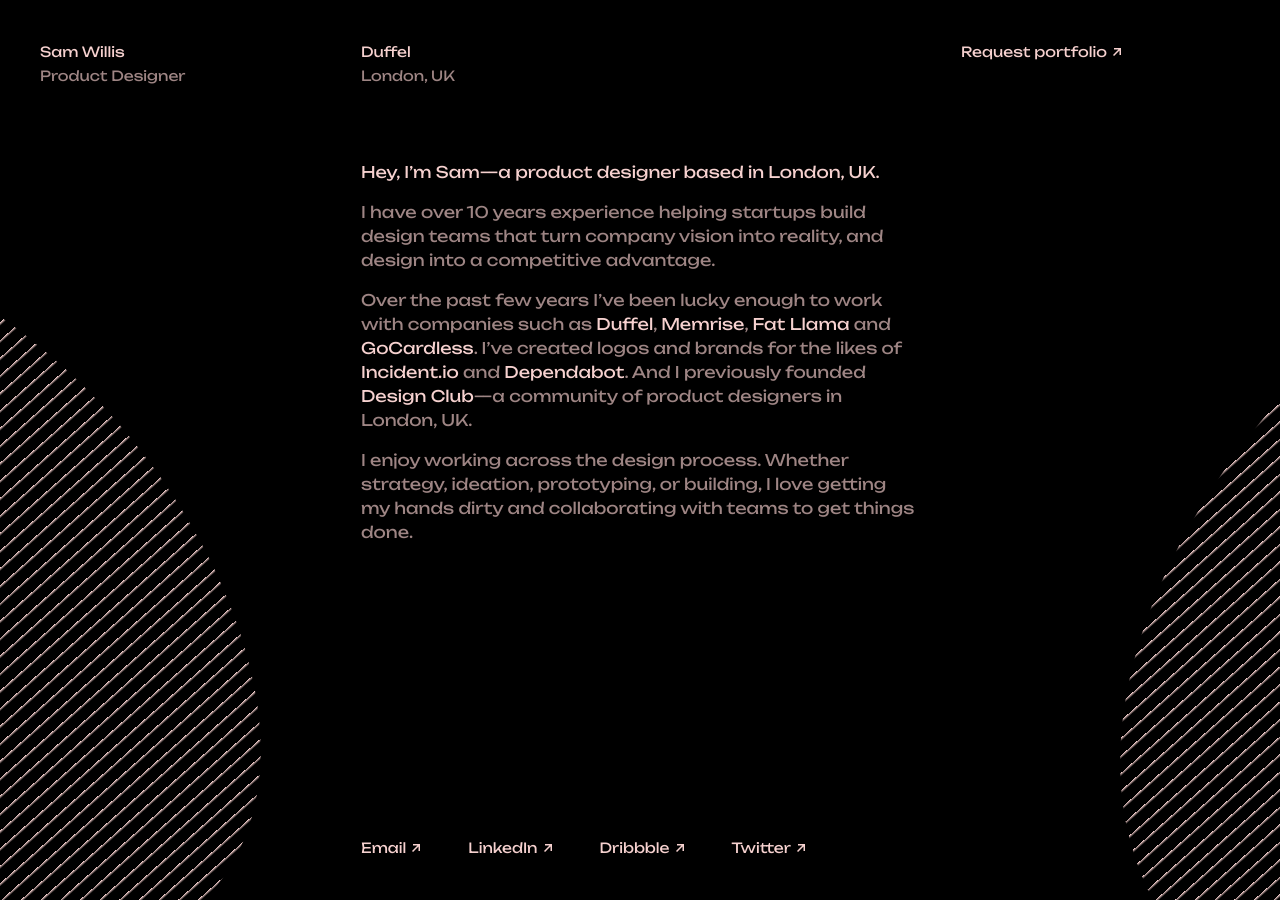
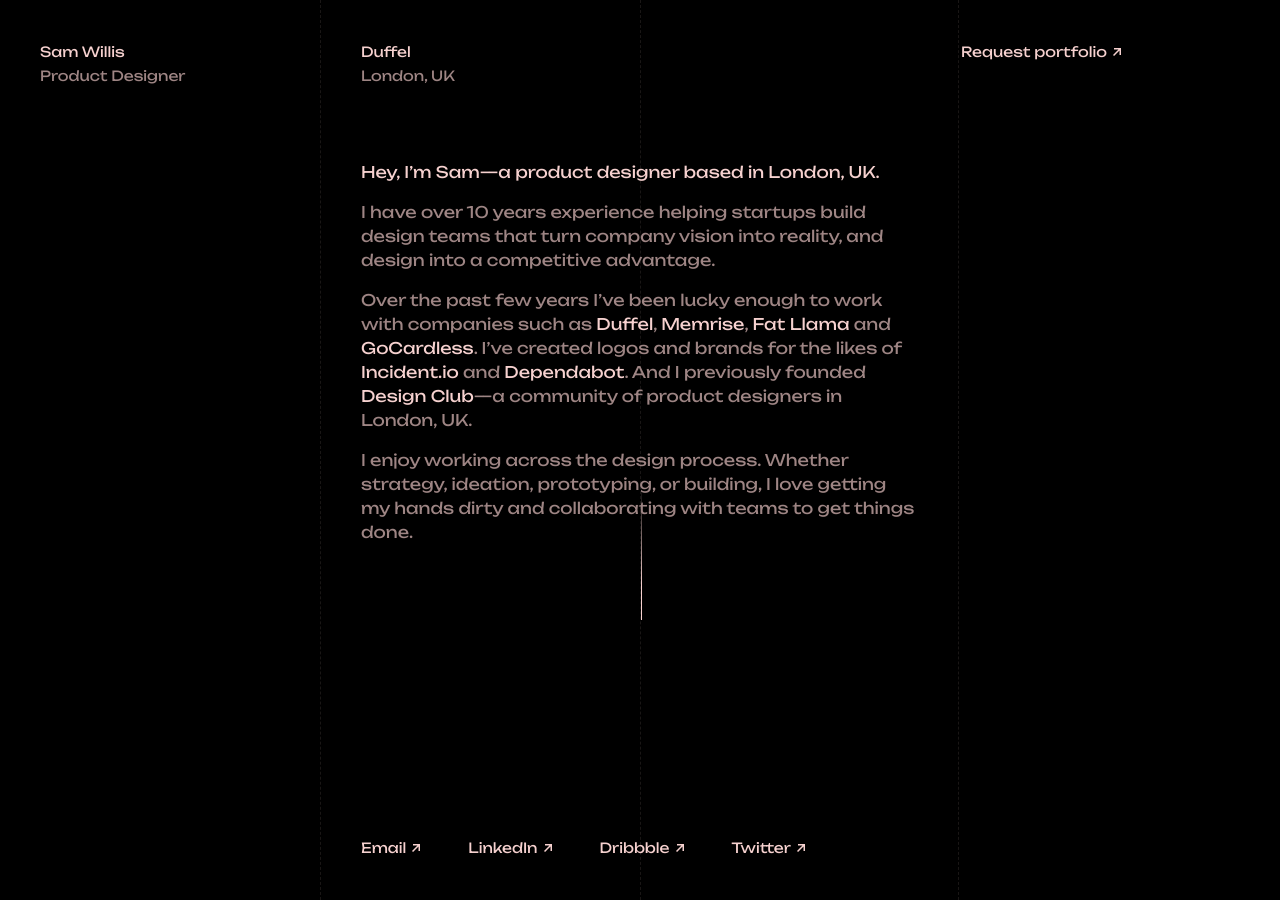
Before and after one commit to swillis/samwillis-site, a Jekyll site: the page built from index.markdown, in a window 1280 px wide. Built offline with Jekyll 4.4.1, drawn with Linux system fonts in a browser that asks for light colours.

Commit message:
animated lines

```diff
--- a/_includes/_main.html
+++ b/_includes/_main.html
@@ -22,21 +22,21 @@
 
   <div class="main">
     <div class="column small">
-      <div class="blob-container-left">
+      <!-- <div class="blob-container-left">
         <svg class="blob" viewBox="0 0 500 500" xmlns="http://www.w3.org/2000/svg">
             <g transform="translate(250,250)">
                 <defs>
                     <linearGradient id="Stripey-1" spreadMethod='repeat' x1='1%' y1='1%' x2='0'>
                         <stop stop-color='#000' stop-opacity='0'/>
-                        <stop offset='.8' stop-color='#000' stop-opacity='0'/>
-                        <stop offset='.8' stop-color='#000'/>
+                        <stop offset='0.9' stop-color='#000' stop-opacity='0'/>
+                        <stop offset='0.9' stop-color='#000'/>
                         <stop offset='1' stop-color='#f6d1cf'/>
                     </linearGradient>
                 </defs>
                 <path id="morph" stroke="none" stroke-width="0" d="M161.23691003228475,-142.91547838970675C181.22293223201214,-103.52046591026897,150.56953271518822,-38.07519551682116,132.17827658263366,25.22354638199265C113.78702045007908,88.52228828080645,107.65790770179386,149.67450168498627,78.41569906755855,164.33349172080008C49.17349043332327,178.9924817566139,-3.181814086862076,147.15824842406178,-56.01312467781069,120.21665030992501C-108.8444352687593,93.27505219578826,-162.15175193047116,71.2260893000669,-187.94767695994662,24.05229400148208C-213.74360198942205,-23.12150129710275,-212.02813538666103,-95.42012899855102,-176.1182906212972,-138.44965006594194C-140.20844585593338,-181.47917113333287,-70.10422292796669,-195.23958556666642,0.2606104941560024,-195.44741550061937C70.62544391627868,-195.65524543457227,141.25088783255737,-182.3104908691445,161.23691003228475,-142.91547838970675Z"/>
             </g>
         </svg>
-      </div>
+      </div> -->
     </div>
     <div class="column centre">
       <div class="blurb">
@@ -53,36 +53,46 @@
       </div>
     </div>
     <div class="column small">
-      <div class="blob-container-right">
+      <!-- <div class="gradient"></div> -->
+
+
+      <!-- <div class="blob-container-right">
         <svg class="blob" viewBox="0 0 500 500" xmlns="http://www.w3.org/2000/svg">
             <g transform="translate(250,250)">
                 <defs>
                     <linearGradient id="Stripey-1" spreadMethod='repeat' x1='1%' y1='1%' x2='0'>
                         <stop stop-color='#000' stop-opacity='0'/>
-                        <stop offset='.8' stop-color='#000' stop-opacity='0'/>
-                        <stop offset='.8' stop-color='#000'/>
+                        <stop offset='0.9' stop-color='#000' stop-opacity='0'/>
+                        <stop offset='0.9' stop-color='#000'/>
                         <stop offset='1' stop-color='#f6d1cf'/>
                     </linearGradient>
                 </defs>
                 <path id="morph" stroke="none" stroke-width="0" d="M161.23691003228475,-142.91547838970675C181.22293223201214,-103.52046591026897,150.56953271518822,-38.07519551682116,132.17827658263366,25.22354638199265C113.78702045007908,88.52228828080645,107.65790770179386,149.67450168498627,78.41569906755855,164.33349172080008C49.17349043332327,178.9924817566139,-3.181814086862076,147.15824842406178,-56.01312467781069,120.21665030992501C-108.8444352687593,93.27505219578826,-162.15175193047116,71.2260893000669,-187.94767695994662,24.05229400148208C-213.74360198942205,-23.12150129710275,-212.02813538666103,-95.42012899855102,-176.1182906212972,-138.44965006594194C-140.20844585593338,-181.47917113333287,-70.10422292796669,-195.23958556666642,0.2606104941560024,-195.44741550061937C70.62544391627868,-195.65524543457227,141.25088783255737,-182.3104908691445,161.23691003228475,-142.91547838970675Z"/>
             </g>
         </svg>
-      </div>
+      </div> -->
     </div>
   </div>
-  <div class="blob-container-centre">
+  <!-- <div class="blob-container-centre">
     <svg class="blob" viewBox="0 0 500 500" xmlns="http://www.w3.org/2000/svg">
         <g transform="translate(250,250)">
             <defs>
                 <linearGradient id="Stripey-2" spreadMethod='repeat' x1='1%' y1='1%' x2='0'>
                     <stop stop-color='#000' stop-opacity='0'/>
-                    <stop offset='.8' stop-color='#000' stop-opacity='0'/>
-                    <stop offset='.8' stop-color='#000'/>
+                    <stop offset='0.9' stop-color='#000' stop-opacity='0'/>
+                    <stop offset='0.9' stop-color='#000'/>
                     <stop offset='1' stop-color='#f6d1cf'/>
                 </linearGradient>
             </defs>
             <path id="morph" stroke="none" stroke-width="0" d="M161.23691003228475,-142.91547838970675C181.22293223201214,-103.52046591026897,150.56953271518822,-38.07519551682116,132.17827658263366,25.22354638199265C113.78702045007908,88.52228828080645,107.65790770179386,149.67450168498627,78.41569906755855,164.33349172080008C49.17349043332327,178.9924817566139,-3.181814086862076,147.15824842406178,-56.01312467781069,120.21665030992501C-108.8444352687593,93.27505219578826,-162.15175193047116,71.2260893000669,-187.94767695994662,24.05229400148208C-213.74360198942205,-23.12150129710275,-212.02813538666103,-95.42012899855102,-176.1182906212972,-138.44965006594194C-140.20844585593338,-181.47917113333287,-70.10422292796669,-195.23958556666642,0.2606104941560024,-195.44741550061937C70.62544391627868,-195.65524543457227,141.25088783255737,-182.3104908691445,161.23691003228475,-142.91547838970675Z"/>
         </g>
     </svg>
+  </div> -->
+  <div class="lines">
+    <div class="line"></div>
+    <div class="line"></div>
+    <div class="line"></div>
+    <div class="line"></div>
+    <div class="line"></div>
   </div>
 </div>
--- a/_sass/main.scss
+++ b/_sass/main.scss
@@ -42,12 +42,16 @@
   max-width: 1920px;
   min-width: 320px;
   flex: 1;
-  overflow: hidden;
 
   @media (max-width: $mobile) {
     padding: 24px;
     overflow: scroll;
   }
+}
+
+.header,
+.main {
+  z-index: 1;
 }
 
 .header {
@@ -140,6 +144,7 @@
 
   @media (max-width: $mobile) {
     flex-direction: column;
+    gap: 2em;
   }
 }
 
@@ -197,3 +202,120 @@
   height: 1200px;
   width: 1200px;
 }
+
+
+@keyframes rotate {
+  0% {
+    transform: rotate(0deg);
+  }
+  100% {
+    transform: rotate(360deg);
+  }
+}
+
+// .gradient {
+//   $size: 250px;
+//   $speed: 50s;
+//   $easing: cubic-bezier(0.8, 0.2, 0.2, 0.8);
+
+//   width: $size;
+//   height: $size;
+//   filter: blur(50px);
+//   background-image: linear-gradient(hsl(158, 82, 57), hsl(252, 82, 57));
+//   animation: rotate $speed $easing alternate infinite;
+//   border-radius: 30% 70% 70% 30% / 30% 30% 70% 70%;
+// }
+
+// @media (min-width: 720px) {
+//   .gradient {
+//     $size: 500px;
+//   }
+// }
+
+.lines {
+  position: absolute;
+  top: 0;
+  left: 0;
+  right: 0;
+  height: 100%;
+  max-width: 1920px;
+  margin: auto;
+  z-index: 0;
+}
+
+.line {
+  position: absolute;
+  width: 1px;
+  height: 100%;
+  top: 0;
+  border-left: 1px dashed rgba(246, 209, 207, 0.1);
+  overflow: hidden;
+
+  &::after {
+    content: '';
+    display: block;
+    position: absolute;
+    height: 15vh;
+    width: 100%;
+    top: -50%;
+    left: 0;
+    background: linear-gradient(to bottom, rgba(255, 255, 255, 0) 0%, #f6d1cf 75%, #f6d1cf 100%);
+    animation: drop 7s 0s infinite;
+    animation-fill-mode: forwards;
+    animation-timing-function: cubic-bezier(0.4, 0.26, 0, 0.97);
+  }
+
+  &:nth-child(1) {
+    left: -20px;
+
+    &::after {
+      animation-delay: 2s;
+    }
+  }
+
+  &:nth-child(2) {
+    left: 0px;
+    margin-left: 25%;
+
+    &::after {
+      animation-delay: 5s
+    }
+  }
+
+  &:nth-child(3) {
+    left: 50%;
+
+    &::after {
+      animation-delay: 2.5s
+    }
+  }
+
+  &:nth-child(4) {
+    right: 0px;
+    margin-right: 25%;
+
+    &::after {
+      animation-delay: 6s
+    }
+  }
+
+  &:nth-child(5) {
+    right: -20px;
+
+    &::after {
+      animation-delay: 3s
+    }
+  }
+}
+
+
+
+@keyframes drop {
+  0% {
+    top: -50%
+  }
+
+  100% {
+    top: 110%
+  }
+}
```
